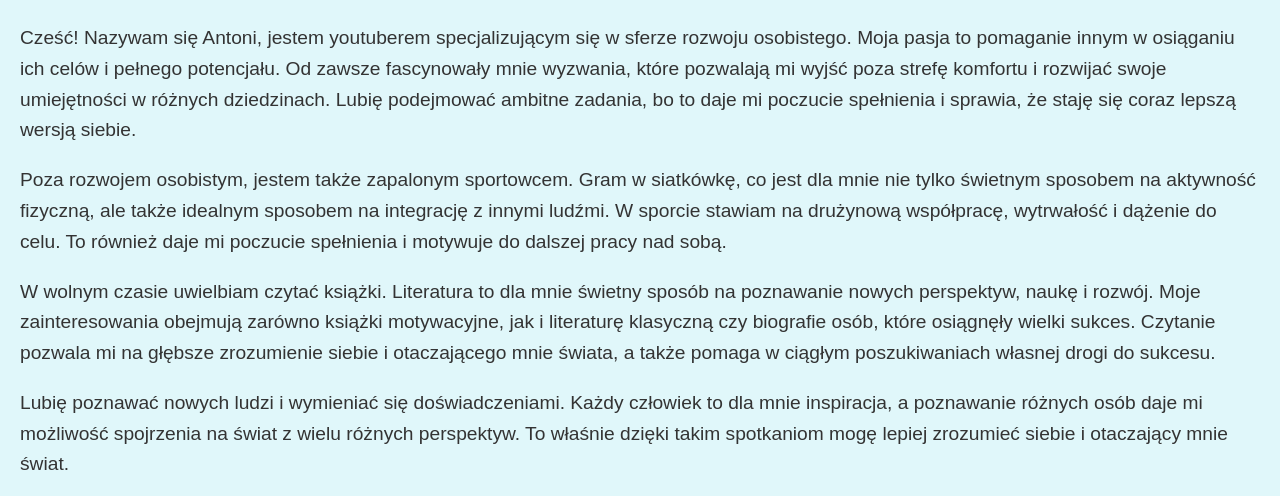
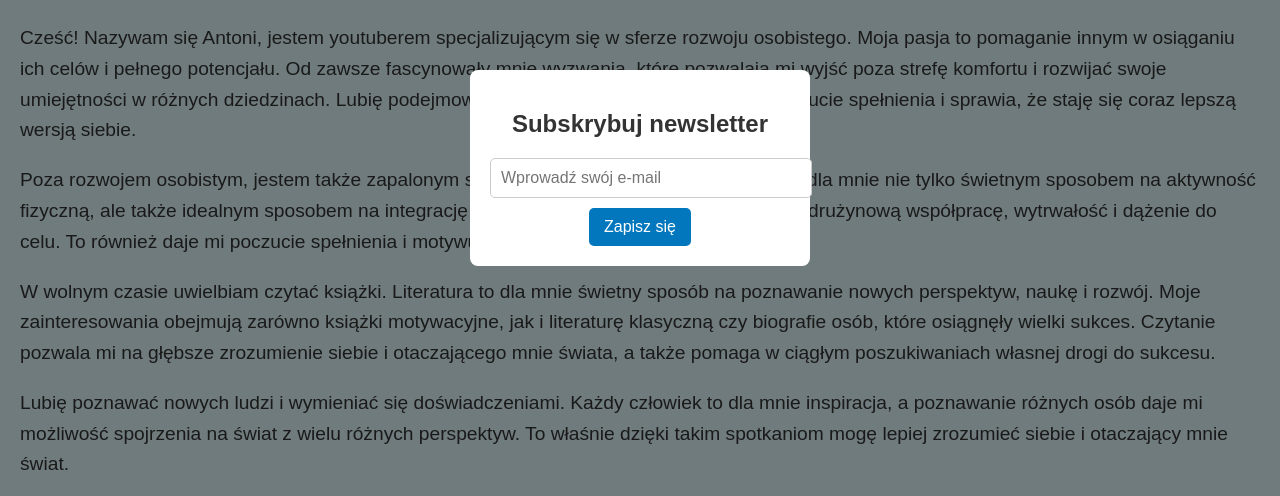
Before and after one commit to AntoniEntrepreneur/Antoni_Strona, a plain HTML site: page index.html in a window 1280 px wide. Shown: the part 232-728 px from the top of the page. Drawn offline with Linux system fonts and the light colour scheme.

Commit message:
newsletter

```diff
--- a/index.html
+++ b/index.html
@@ -155,6 +155,50 @@
             }
         }
 
+        /* Newsletter Popup Styles */
+        #newsletterPopup {
+            display: none;
+            position: fixed;
+            top: 0;
+            left: 0;
+            width: 100%;
+            height: 100%;
+            background-color: rgba(0, 0, 0, 0.5);
+            justify-content: center;
+            align-items: center;
+        }
+
+        .newsletter-form {
+            background-color: white;
+            padding: 20px;
+            border-radius: 8px;
+            text-align: center;
+            width: 300px;
+        }
+
+        .newsletter-form input {
+            width: 100%;
+            padding: 10px;
+            margin-bottom: 10px;
+            font-size: 1em;
+            border-radius: 5px;
+            border: 1px solid #ccc;
+        }
+
+        .newsletter-form button {
+            background-color: #0277bd;
+            color: white;
+            padding: 10px 15px;
+            border: none;
+            font-size: 1em;
+            cursor: pointer;
+            border-radius: 5px;
+        }
+
+        .newsletter-form button:hover {
+            background-color: #01579b;
+        }
+
     </style>
 </head>
 <body>
@@ -219,8 +263,8 @@
                     <strong>„7 nawyków skutecznego działania”</strong> – Stephen R. Covey
                 </li>
                 <li>
-                    <img src="obrazy/potega_nawyku.jpg" alt="Potęga nawyku" class="book-cover">
-                    <strong>„Potęga nawyku”</strong> – Charles Duhigg
+                    <img src="obrazy/siła_nawyku.jpg" alt="Siła nawyku" class="book-cover">
+                    <strong>„Siła nawyku”</strong> – Charles Duhigg
                 </li>
                 <li>
                     <img src="obrazy/atomowe.jpg" alt="Atomowe Nawyki" class="book-cover">
@@ -234,6 +278,14 @@
         <p>© 2024 Antoni Pieszczoch. Wszelkie prawa zastrzeżone.</p>
     </footer>
 
+    <div id="newsletterPopup">
+        <div class="newsletter-form">
+            <h2>Subskrybuj newsletter</h2>
+            <input type="email" id="email" placeholder="Wprowadź swój e-mail" required>
+            <button onclick="submitEmail()">Zapisz się</button>
+        </div>
+    </div>
+
     <script>
         let images = [
             "obrazy/barirlandzki.jpeg",
@@ -243,16 +295,14 @@
         ];
         let currentImageIndex = 0;
 
-        function showTab(tabName) {
-            const tabs = document.querySelectorAll('.tab-content');
-            tabs.forEach(tab => {
-                tab.classList.remove('active');
-            });
-
-            const activeTab = document.getElementById(tabName);
-            activeTab.classList.add('active');
+        // Funkcja do wyświetlania zakładek
+        function showTab(tab) {
+            let tabs = document.querySelectorAll('.tab-content');
+            tabs.forEach(tab => tab.classList.remove('active'));
+            document.getElementById(tab).classList.add('active');
         }
 
+        // Funkcja do zmiany zdjęcia w galerii
         function changeImage(direction) {
             if (direction === 'left') {
                 currentImageIndex = (currentImageIndex === 0) ? images.length - 1 : currentImageIndex - 1;
@@ -261,7 +311,20 @@
             }
             document.getElementById('currentImage').src = images[currentImageIndex];
         }
-    </script>
 
-</body>
-</html>
+        // Funkcja do zapisania się na newsletter
+        function submitEmail() {
+            let email = document.getElementById('email').value;
+            if (email) {
+                alert(`Dziękujemy za zapisanie się do newslettera! Twój e-mail: ${email}`);
+                document.getElementById('newsletterPopup').style.display = 'none';
+            } else {
+                alert('Proszę wprowadzić poprawny adres e-mail.');
+            }
+        }
+
+        // Otwórz popup z newsletterem po 5 sekundach
+    setTimeout(() => {
+        document.getElementById('newsletterPopup').style.display = 'flex';
+    }, 5000);
+</script>
```
